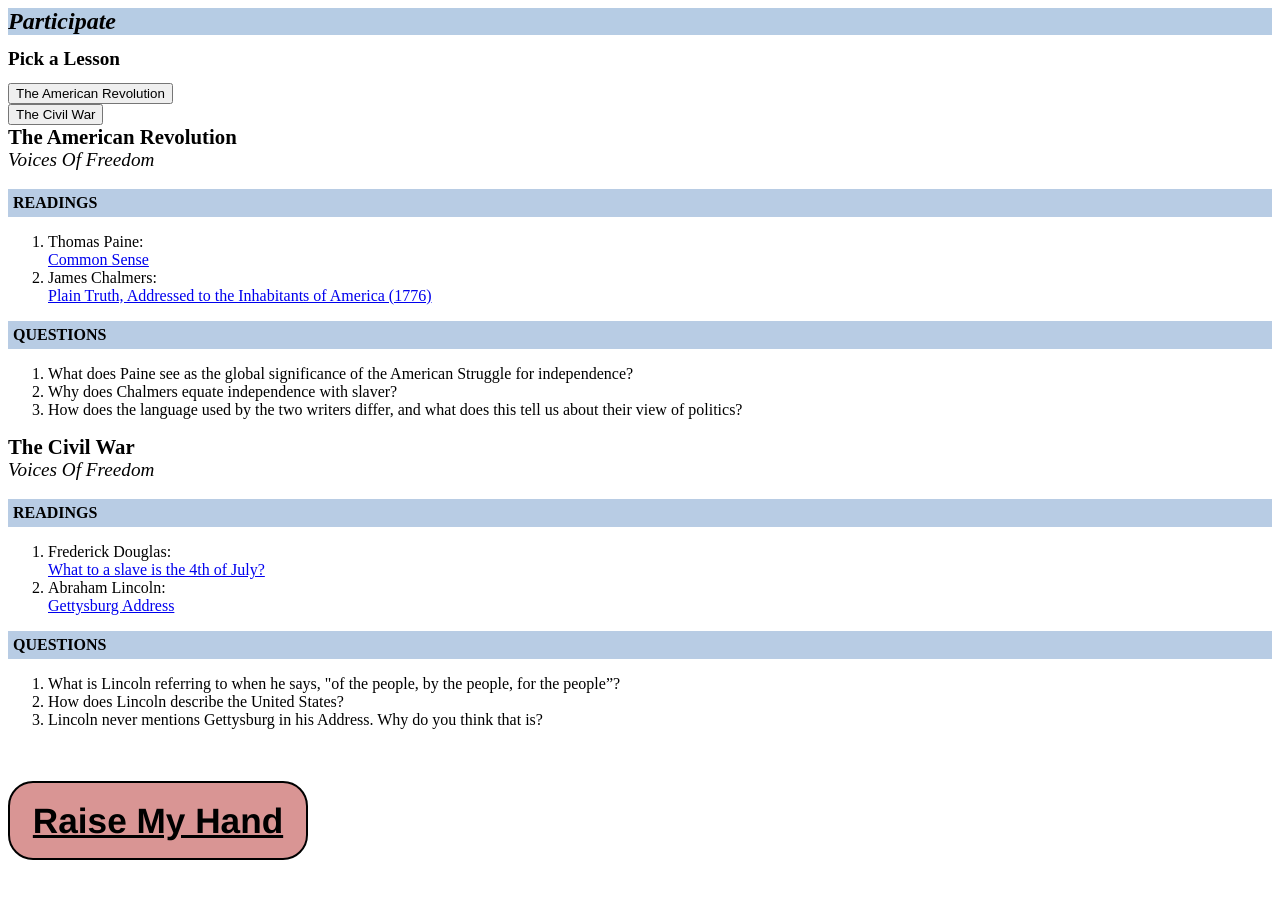
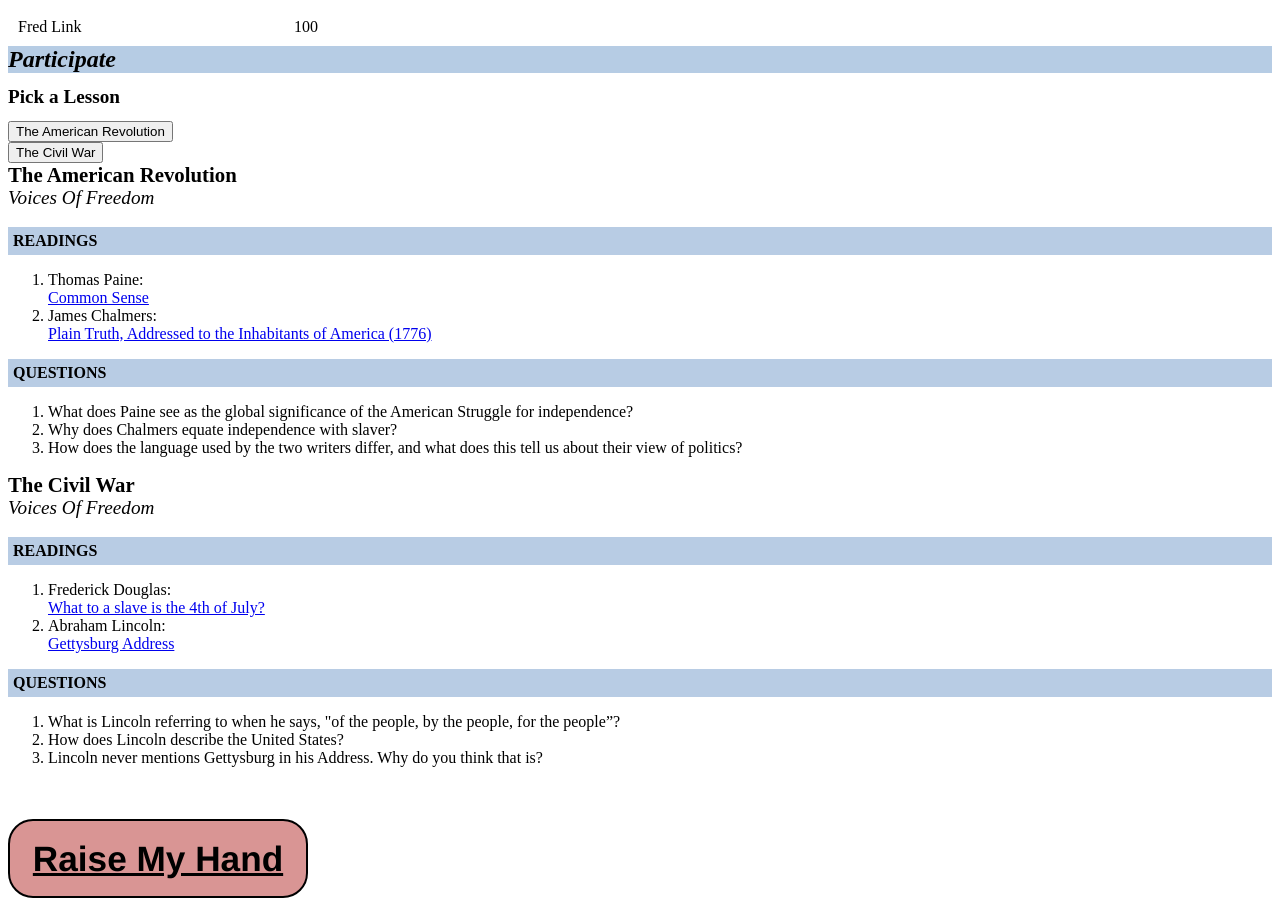
Before and after one commit to 1wheel/hangout-handraising, a plain HTML site: page index.html in a window 1280 px wide. Before the commit the page ends 886 px from the top, so only its background shows below. Drawn offline with Linux system fonts and the light colour scheme.

Commit message:
show total talk time

```diff
--- a/index.html
+++ b/index.html
@@ -15,6 +15,22 @@
 
     #participantsList {
     }
+
+    .participant{
+      display:inline-block;
+      padding: 10px;
+      width: 300px;
+    }
+
+    .participantName{
+      display:inline-block;
+    }
+
+    .participantTime{
+      display:inline-block;
+      float: right;
+    }
+
 
     #participate{
       font-size: 150%;
@@ -90,6 +106,11 @@
 </head>
 
 <body id="body">
+
+<div class = "participant">
+  <div class = "participantName">Fred Link</div>
+  <div class = "participantTime">100</div>
+</div>
 
 <div id = "participate">Participate</div>
 
```
Also changed, not shown: Gadget XML.xml (+18 -4 lines), controller.js (+20 -2 lines).
